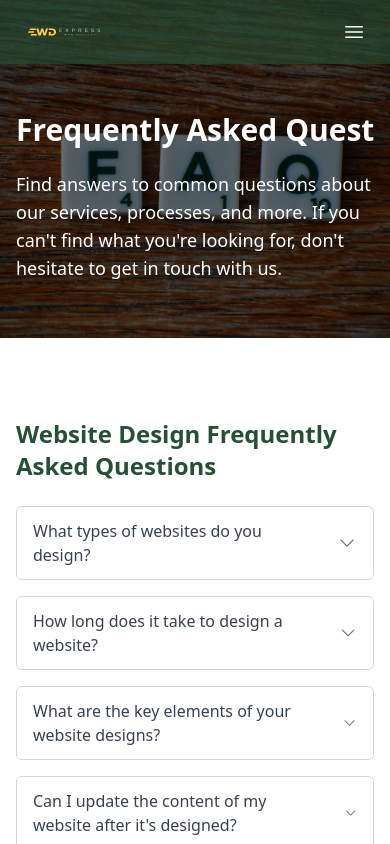
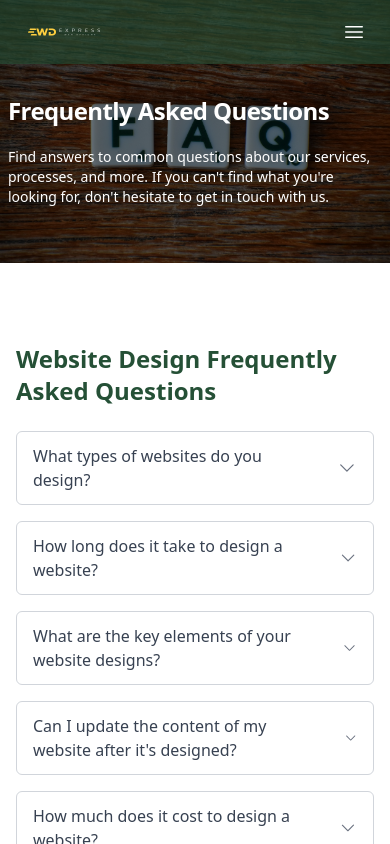
Before and after one commit to jdm1991/final-express, a Next.js app: page /faqs in a window 390 px wide. Shown: the top 844 px of the page. Built offline with nearby package versions, Linux system fonts and the light colour scheme.

Commit message:
Frequently asked questions fixed

```diff
--- a/src/app/faqs/page.jsx
+++ b/src/app/faqs/page.jsx
@@ -1,4 +1,5 @@
 "use client";
+
 import React from "react";
 import WebsiteDesignFaqs from "../components/WebsiteDesignFaqs";
 import HostingFaqs from "../components/HostingFaqs";
@@ -10,15 +11,15 @@ export default function Faqs() {
     <FadeInSection>
       <div className="bg-white">
         <section
-          className="bg-gray-100 pt-24 pb-8 sm:pb-12 bg-cover bg-center relative"
+          className="bg-gray-100 pt-20 pb-8 sm:pt-24 sm:pb-12 bg-cover bg-center relative"
           style={{ backgroundImage: "url('/FAQ.jpeg')" }}
         >
           <div className="absolute inset-0 bg-black opacity-50"></div>
-          <div className="max-w-7xl mx-auto px-4 sm:px-6 lg:px-8 relative z-10 pt-4 sm:pt-8">
-            <h1 className="text-3xl sm:text-4xl md:text-5xl font-bold mb-4 text-white">
+          <div className="max-w-7xl mx-auto px-2 sm:px-4 md:px-6 lg:px-8 relative z-10 pt-4 sm:pt-8">
+            <h1 className="text-2xl xs:text-3xl sm:text-4xl md:text-5xl font-bold mb-4 text-white leading-tight tracking-tight">
               Frequently Asked Questions
             </h1>
-            <p className="text-lg mb-6 text-white">
+            <p className="text-sm xs:text-base sm:text-lg mb-6 text-white">
               Find answers to common questions about our services, processes,
               and more. If you can&apos;t find what you&apos;re looking for,
               don&apos;t hesitate to get in touch with us.
```
